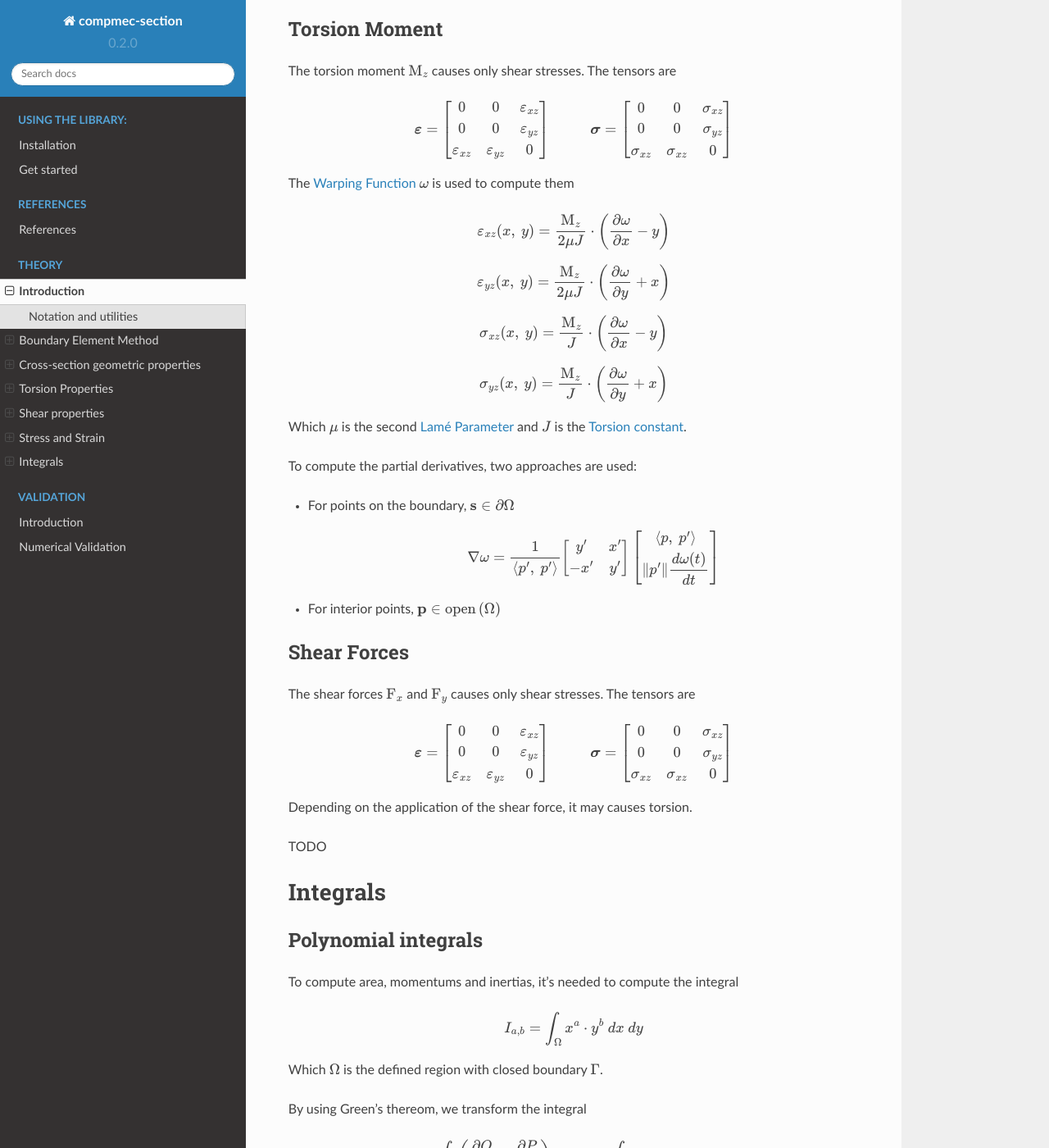
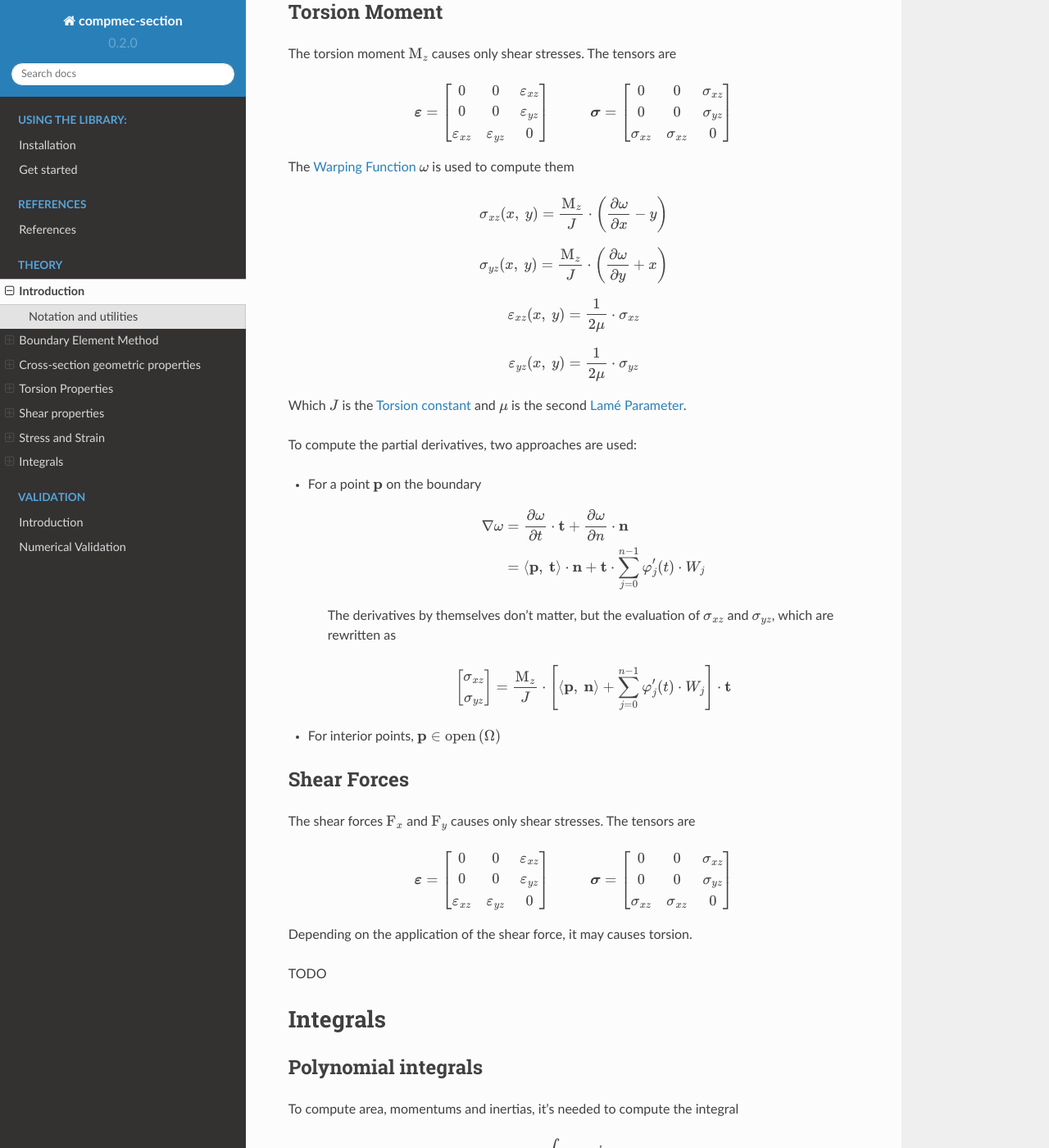
Before and after one commit to compmec/section, a Sphinx documentation site: the page built from docs/source/rst/theory.rst, in a window 1280 px wide and 1400 px high, scrolled down 16638 px. Shown: the whole window at 82% size. Built offline with Sphinx 7.4.7 and the Read the Docs theme 2.0.0, drawn with Linux system fonts in a browser that asks for light colours; the version number is read from the project's files by our own code; some of the changed text lies outside the part shown.

Commit message:
Update theory equations

```diff
--- a/docs/source/rst/theory.rst
+++ b/docs/source/rst/theory.rst
@@ -59,15 +59,15 @@ Notation and utilities
 .. math::
     \dfrac{d}{dt} \left(x(t), \ y(t)\right) = \dfrac{d}{dt} \mathbf{p}(t) = \mathbf{p}'(t) = \left(x'(t), \ y'(t)\right)
 
-9. The normal vector to a curve is :math:`\mathbf{n}` and it has lenght 1 by definition.
+9. The tangent vector is :math:`\mathbf{t}`, the normal vector is :math:`\mathbf{n}` and they have modulus 1 by definition
 
 .. math::
-    \|\mathbf{n}\| = 1
-
-10. The normal vector can be computed from :math:`\mathbf{p}(t)`
+    \mathbf{t} = \dfrac{\mathbf{p'}}{\|\mathbf{p}'\|} = \dfrac{\left(x', \ y'\right)}{\|\mathbf{p}'\|}
 
 .. math::
     \mathbf{n} = \dfrac{\left(y', \ -x'\right)}{\|\mathbf{p}'\|}
+
+
 
 11. The gradient of an scalar is a bidimensional vector
 
@@ -901,23 +901,30 @@ The tensors are
 The :ref:`warping_function` :math:`\omega` is used to compute them
 
 .. math::
-    \varepsilon_{xz}(x, \ y) = \dfrac{\mathrm{M}_{z}}{2\mu J}  \cdot \left(\dfrac{\partial \omega}{\partial x} - y\right)
-.. math::
-    \varepsilon_{yz}(x, \ y) = \dfrac{\mathrm{M}_{z}}{2\mu J} \cdot \left(\dfrac{\partial \omega}{\partial y} + x\right)
-
-.. math::
     \sigma_{xz}(x, \ y) = \dfrac{\mathrm{M}_{z}}{J} \cdot \left(\dfrac{\partial \omega}{\partial x} - y\right)
 .. math::
     \sigma_{yz}(x, \ y) = \dfrac{\mathrm{M}_{z}}{J} \cdot \left(\dfrac{\partial \omega}{\partial y} + x\right)
 
-Which :math:`\mu` is the second `Lamé Parameter <https://en.wikipedia.org/wiki/Lam%C3%A9_parameters>`_ and :math:`J` is the :ref:`torsion_constant`.
+.. math::
+    \varepsilon_{xz}(x, \ y) = \dfrac{1}{2\mu} \cdot \sigma_{xz}
+.. math::
+    \varepsilon_{yz}(x, \ y) = \dfrac{1}{2\mu} \cdot \sigma_{yz}
+
+Which :math:`J` is the :ref:`torsion_constant` and :math:`\mu` is the second `Lamé Parameter <https://en.wikipedia.org/wiki/Lam%C3%A9_parameters>`_.
 
 To compute the partial derivatives, two approaches are used:
 
-* For points on the boundary, :math:`\mathbf{s} \in \partial \Omega`
+* For a point :math:`\mathbf{p}` on the boundary
 
     .. math::
-        \nabla \omega = \dfrac{1}{\langle p', \ p' \rangle} \begin{bmatrix}y' & x' \\ -x' & y'\end{bmatrix} \begin{bmatrix}\langle p, \ p'\rangle \\ \|p'\|\dfrac{d\omega(t)}{dt} \end{bmatrix}
+        \nabla \omega & = \dfrac{\partial \omega}{\partial t} \cdot \mathbf{t} + \dfrac{\partial \omega}{\partial n} \cdot \mathbf{n} \\
+        & = \left\langle \mathbf{p}, \ \mathbf{t}\right\rangle \cdot \mathbf{n} + \mathbf{t} \cdot \sum_{j=0}^{n-1} \varphi_{j}'(t) \cdot W_{j}
+
+    The derivatives by themselves don't matter, but the evaluation of :math:`\sigma_{xz}` and :math:`\sigma_{yz}`, which are rewritten as
+
+    .. math::
+        \begin{bmatrix}\sigma_{xz} \\ \sigma_{yz}\end{bmatrix} = \dfrac{\mathrm{M}_z}{J} \cdot \left[\left\langle\mathbf{p}, \ \mathbf{n}\right\rangle + \sum_{j=0}^{n-1}\varphi_{j}'(t) \cdot W_{j}\right] \cdot \mathbf{t}
+
 
 * For interior points, :math:`\mathbf{p} \in \text{open}\left(\Omega\right)`
 
```
Also changed, not shown: other parts of docs/source/rst/theory.rst (+2 -2 lines).
